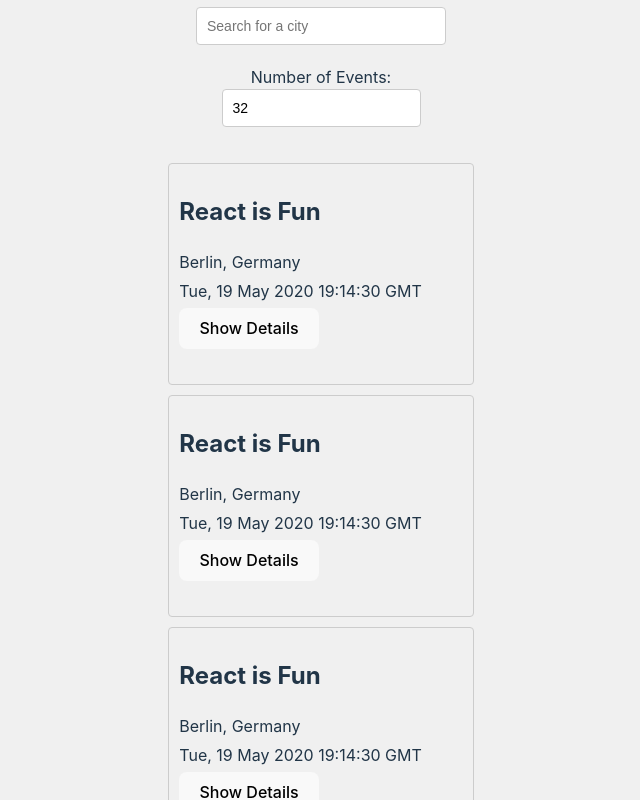
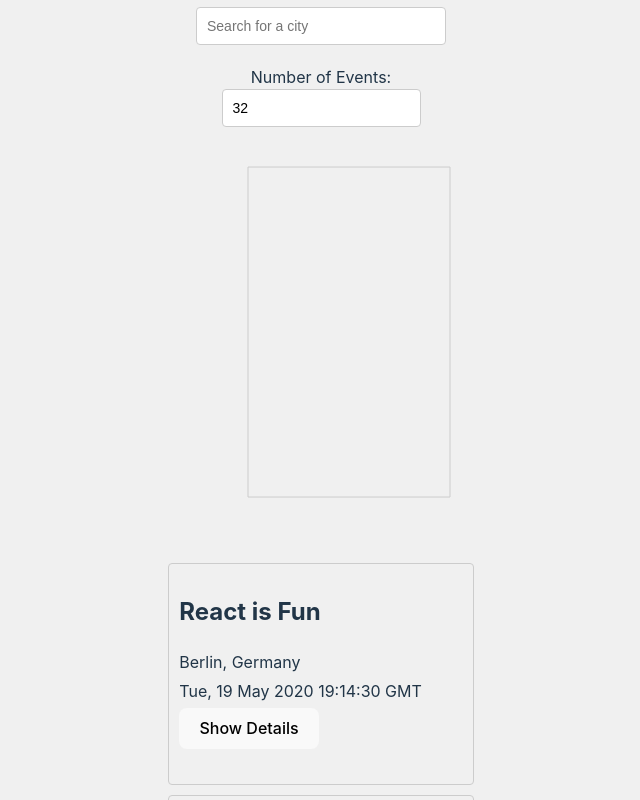
Before and after one commit to pshegde123/meet_v4, a React (Vite) app: page / in a window 1280 px wide. Shown: the top 800 px of the page, without its empty margins (319-959 px from the left). Built offline with nearby package versions, Linux system fonts and the light colour scheme.

Commit message:
Added component CityEventsChart

```diff
--- a/src/App.jsx
+++ b/src/App.jsx
@@ -5,6 +5,7 @@
 import NumberOfEvents from './components/NumberOfEvents';
 import { getEvents,extractLocations } from './api';
 import { InfoAlert,ErrorAlert, WarningAlert } from './components/Alert';
+import CityEventsChart from './components/CityEventsChart';
 import './App.css';
 
 const App = () => {
@@ -47,6 +48,7 @@
      </div>
       <CitySearch allLocations={allLocations} setCurrentCity={setCurrentCity} setInfoAlert={setInfoAlert}/>
       <NumberOfEvents numberOfEvents={currentNOE} setNumberOfEvents={setCurrentNOE} setErrorAlert={setErrorAlert}/>
+      <CityEventsChart allLocations={allLocations} events={events} />
       <EventList events={events}/>
     </div>
   );
--- /dev/null
+++ b/src/components/CityEventsChart.jsx
@@ -0,0 +1,50 @@
+import React, { useState, useEffect } from "react";
+import {
+  ScatterChart,
+  Scatter,
+  XAxis,
+  YAxis,
+  CartesianGrid,
+  Tooltip,
+  ResponsiveContainer,
+} from "recharts";
+
+const CityEventsChart = ({ allLocations, events }) => {
+  const [data, setData] = useState([]);
+
+  useEffect(() => {
+    setData(getData());
+  }, [`${data}`]);
+
+  const getData = () => {
+    const data = allLocations.map((location) => {
+      const count = events.filter(
+        (event) => event.location === location
+      ).length;
+      const city = location.split(", ")[0];
+      return { city, count };
+    });
+    return data;
+  };
+
+  return (
+    <ResponsiveContainer width="99%" height={400}>
+      <ScatterChart
+        margin={{
+          top: 20,
+          right: 20,
+          bottom: 20,
+          left: 20,
+        }}
+      >
+        <CartesianGrid />
+        <XAxis type="category" dataKey="city" name="City"/>
+        <YAxis type="number" dataKey="count" name="Number of events" allowDecimals={false}/>
+        <Tooltip cursor={{ strokeDasharray: "3 3" }} />
+        <Scatter name="A school" data={data} fill="#8884d8" />
+      </ScatterChart>
+    </ResponsiveContainer>
+  );
+};
+
+export default CityEventsChart;
```
